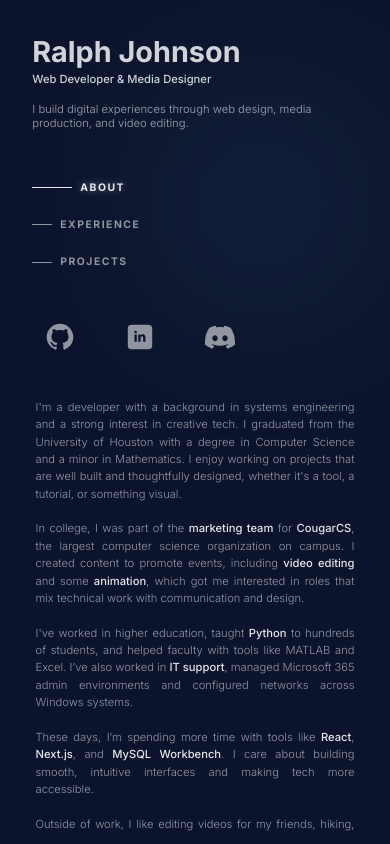
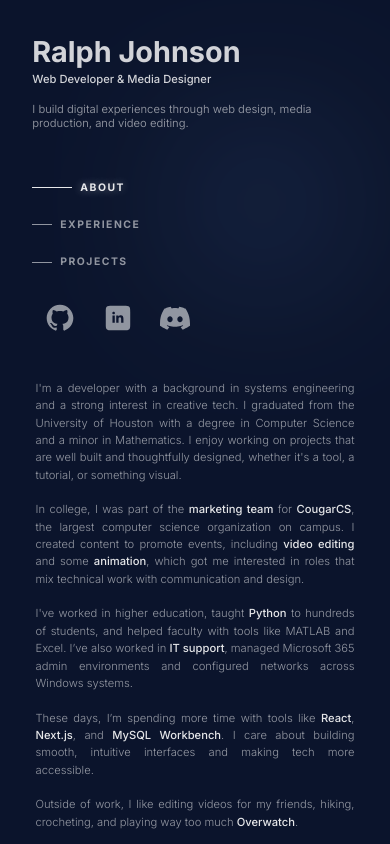
Before and after one commit to isaiahpng/ralphjohnson.site, a React (Create React App) app: page / in a window 390 px wide. Built offline with nearby package versions, Linux system fonts and the light colour scheme.

Commit message:
mobile icon alignment hotfix
Fixed alignment glitching in the mobile social media icons.

```diff
--- a/src/App.css
+++ b/src/App.css
@@ -580,12 +580,12 @@ nav a.active::before {
 
   /* Social links on mobile: horizontal list of SVG icons closer to nav bar */
   .social-links {
-    margin-top: 0.2rem; /* Tighter margin under nav */
+    margin-top: -1rem; /* Tighter margin under nav */
     margin-bottom: 0.3rem; /* Minimize bottom space */
     display: flex;
     flex-direction: row; /* Horizontal layout */
     align-items: center; /* Center vertically */
-    gap: 1.5rem; /* Space for larger icons */
+    gap: .1rem; /* Space for larger icons */
     overflow: visible; /* Ensure icons aren't clipped */
   }
 
```
